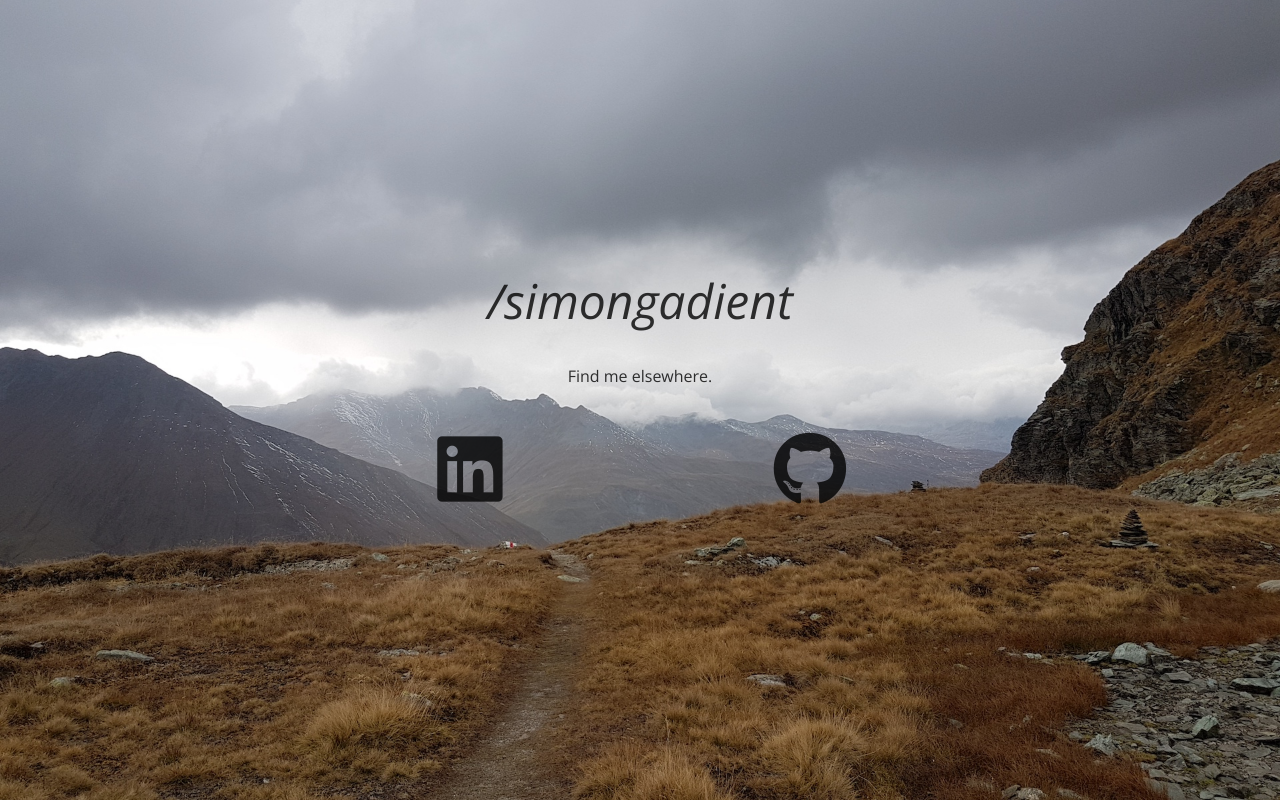
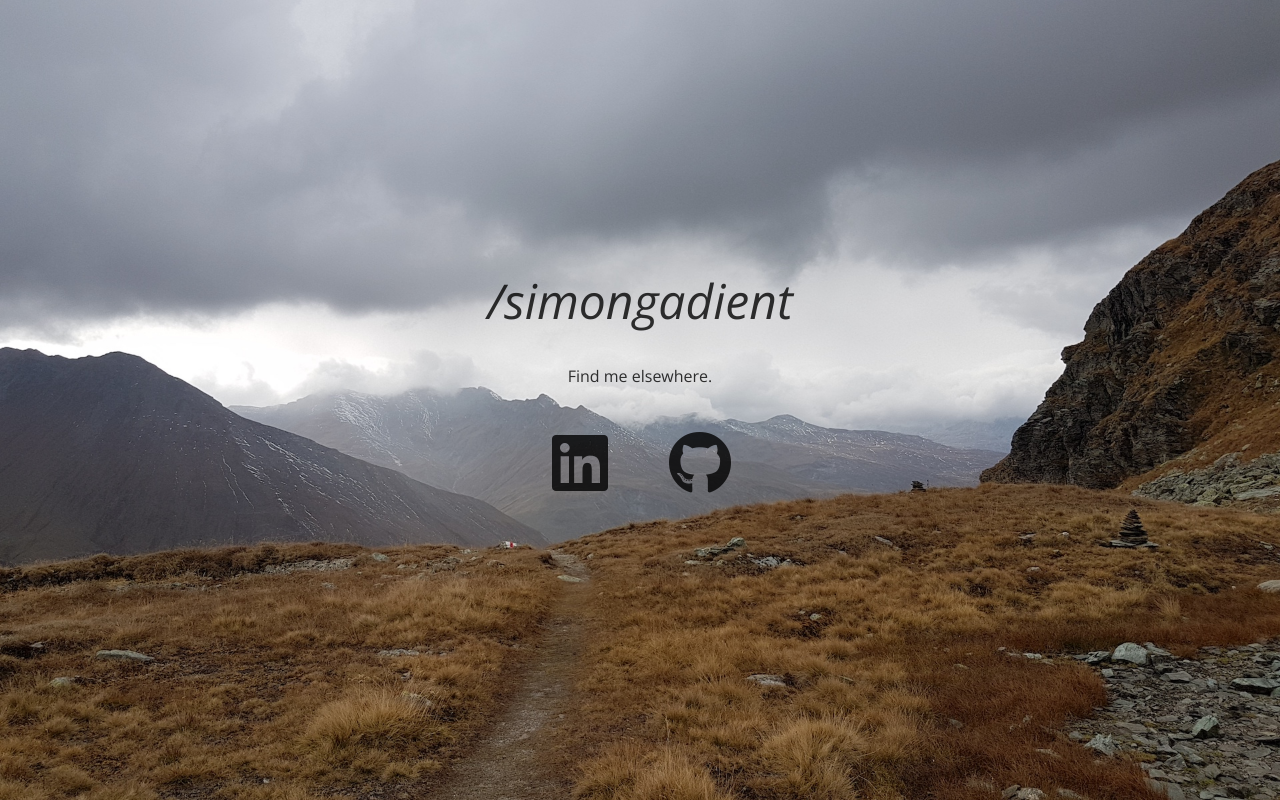
Before and after one commit to simstern/simstern.github.io, a plain HTML site: page index.html in a window 1280 px wide. Drawn offline with nearby package versions, Linux system fonts and the light colour scheme.

Commit message:
TASK: adjust style

```diff
--- a/styles.css
+++ b/styles.css
@@ -45,37 +45,17 @@ h1 {
 .social {
     margin-left: auto;
     margin-right: auto;
-    max-width: 680px;
+    max-width: 240px;
     padding: 0 20px;
 }
 .social > ul {
     width: 100%;
-    font-size: 28pt;
+    font-size: 48pt;
     list-style: none;
     table-layout: fixed;
     display: table;
     padding: 0;
     margin: 0.5em 0;
-}
-@media (min-width: 576px) {
-    .social > ul {
-        font-size: 44pt;
-    }
-}
-@media (min-width: 768px) {
-    .social > ul {
-        font-size: 48pt;
-    }
-}
-@media (min-width: 992px) {
-    .social > ul {
-        font-size: 52pt;
-    }
-}
-@media (min-width: 1200px) {
-    .social > ul {
-        font-size: 56pt;
-    }
 }
 .social > ul > li {
     display: table-cell;
```
